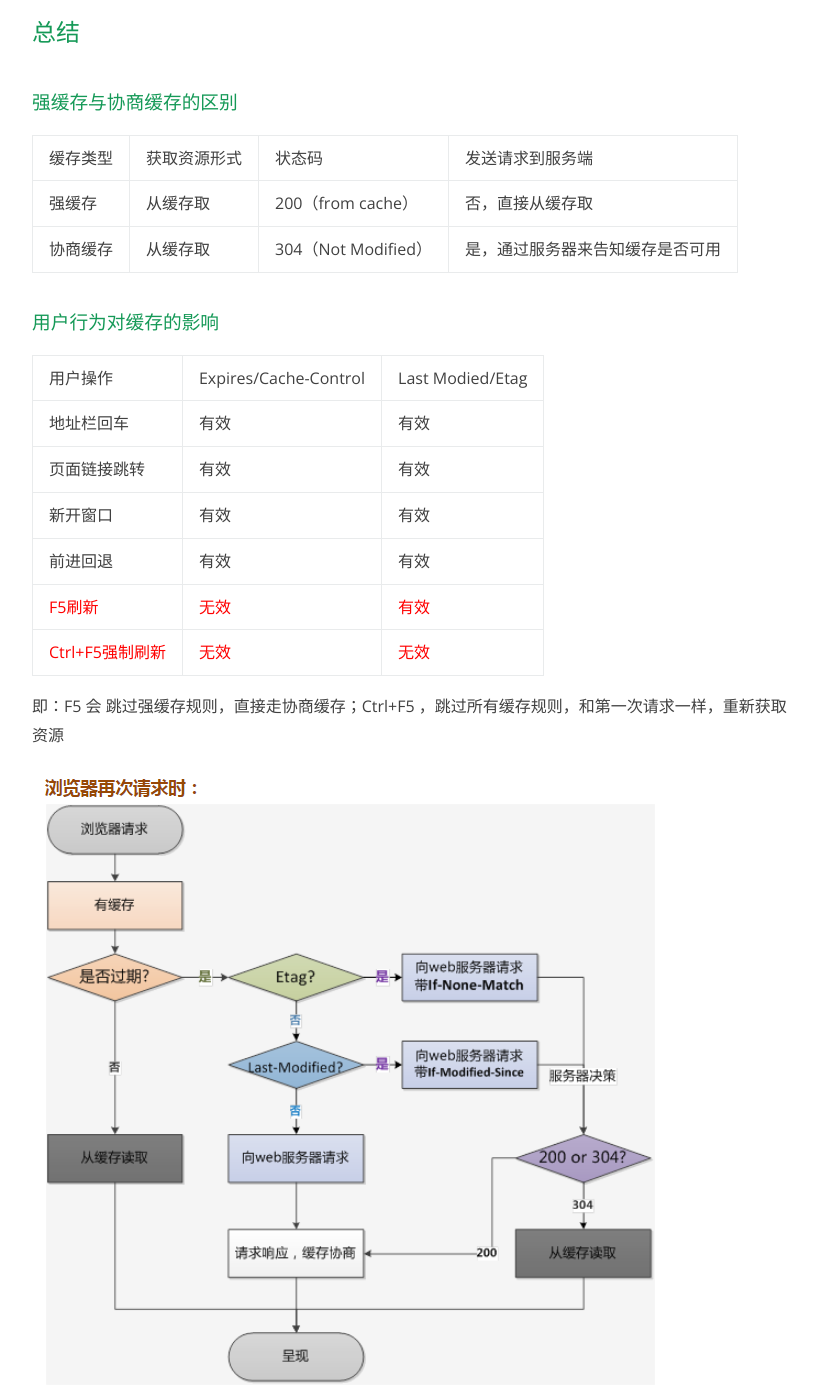
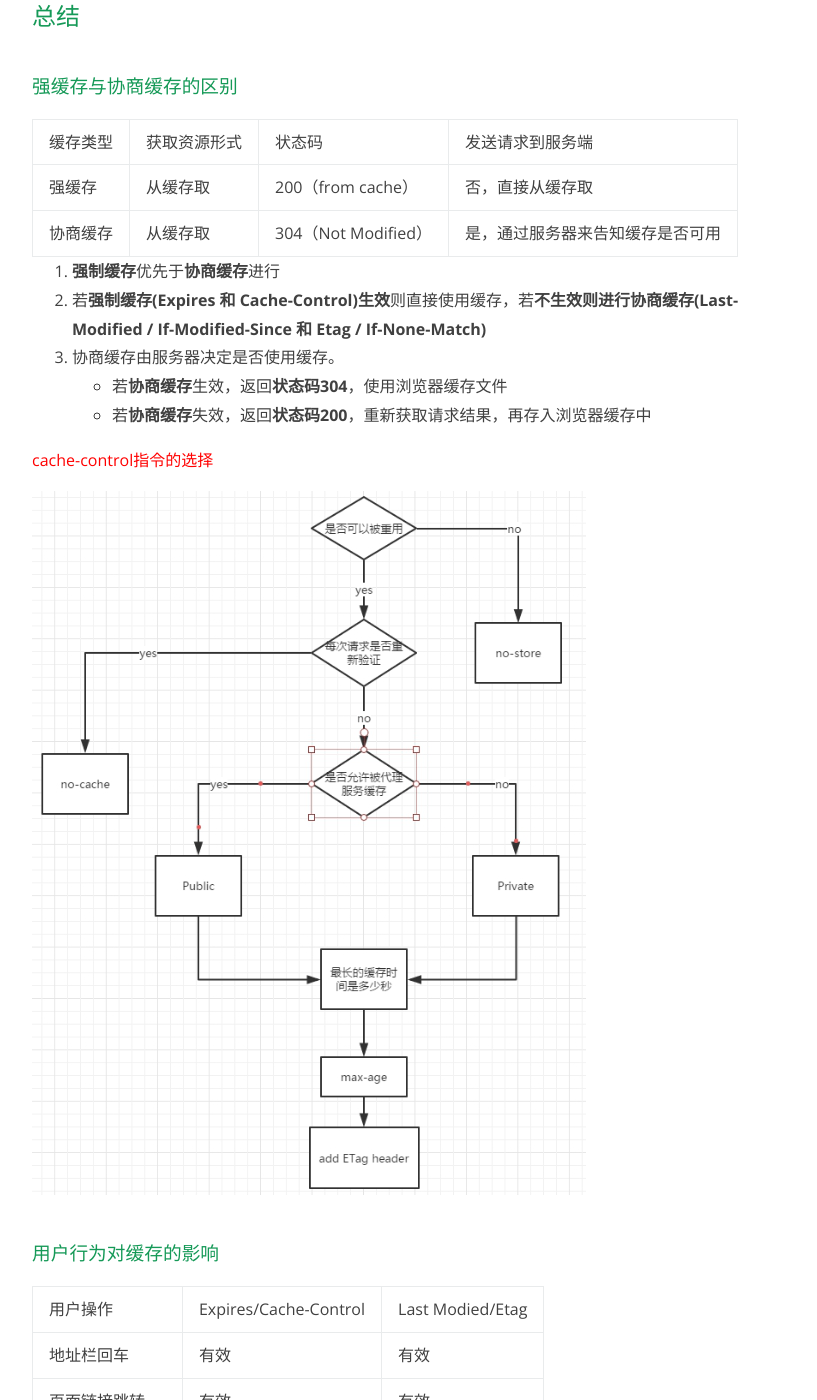
Before and after one commit to higwendolyn/Alias, a Jekyll site: the page built from _posts/2020-12-27-chorme-cache.md, in a window 1280 px wide and 1400 px high, scrolled down 10663 px. Shown: the whole window, without its empty margins (64-881 px from the left). Built offline with Jekyll 4.4.1, drawn with Linux system fonts in a browser that asks for light colours; some of the changed text lies outside the part shown.

Commit message:
浏览器缓存完结

```diff
--- a/_posts/2020-12-27-chorme-cache.md
+++ b/_posts/2020-12-27-chorme-cache.md
@@ -77,7 +77,7 @@ web缓存分为很多种：**数据库缓存**、**代理服务器缓存**、还
 <font style="color: #ec7907;">7.must-revalidate</font>
 指定如果页面是过期的，则去服务器进行获取
 
-#### request的cache-control和response的cache-control的区别
+<font style="color: blue;">request的cache-control和response的cache-control的区别？</font>
 
 定义：
 * response中的cache-control：由服务器应答时发送的cache-control
@@ -219,6 +219,16 @@ no-cache直接不进行强缓存，走协商缓存，而max-age=0是进行强缓
 强缓存|从缓存取|200（from cache）|否，直接从缓存取
 协商缓存|从缓存取|304（Not Modified）|是，通过服务器来告知缓存是否可用
 
+1. **强制缓存**优先于**协商缓存**进行
+2. 若**强制缓存(Expires 和 Cache-Control)生效**则直接使用缓存，若**不生效则进行协商缓存(Last-Modified / If-Modified-Since 和 Etag / If-None-Match)**
+3. 协商缓存由服务器决定是否使用缓存。
+    + 若**协商缓存**生效，返回**状态码304**，使用浏览器缓存文件
+    + 若**协商缓存**失效，返回**状态码200**，重新获取请求结果，再存入浏览器缓存中
+
+<font style="color: red;">cache-control指令的选择</font>
+
+![image.png](../../../images/cache19.png)
+
 ### 用户行为对缓存的影响
 
 用户操作|Expires/Cache-Control|Last Modied/Etag
--- a/_sass/blog/_layout.scss
+++ b/_sass/blog/_layout.scss
@@ -177,7 +177,7 @@
   margin-bottom: 5px;
   list-style-type: none;
   font-weight: 600;
-  font-size: 12px;
+  font-size: 14px;
   list-style: none;
   .scroll-nav__sub-item {
     font-weight: 400;
```
Also changed, not shown: other parts of _posts/2020-12-27-chorme-cache.md (+2 -0 lines), images/cache19.png (added).
